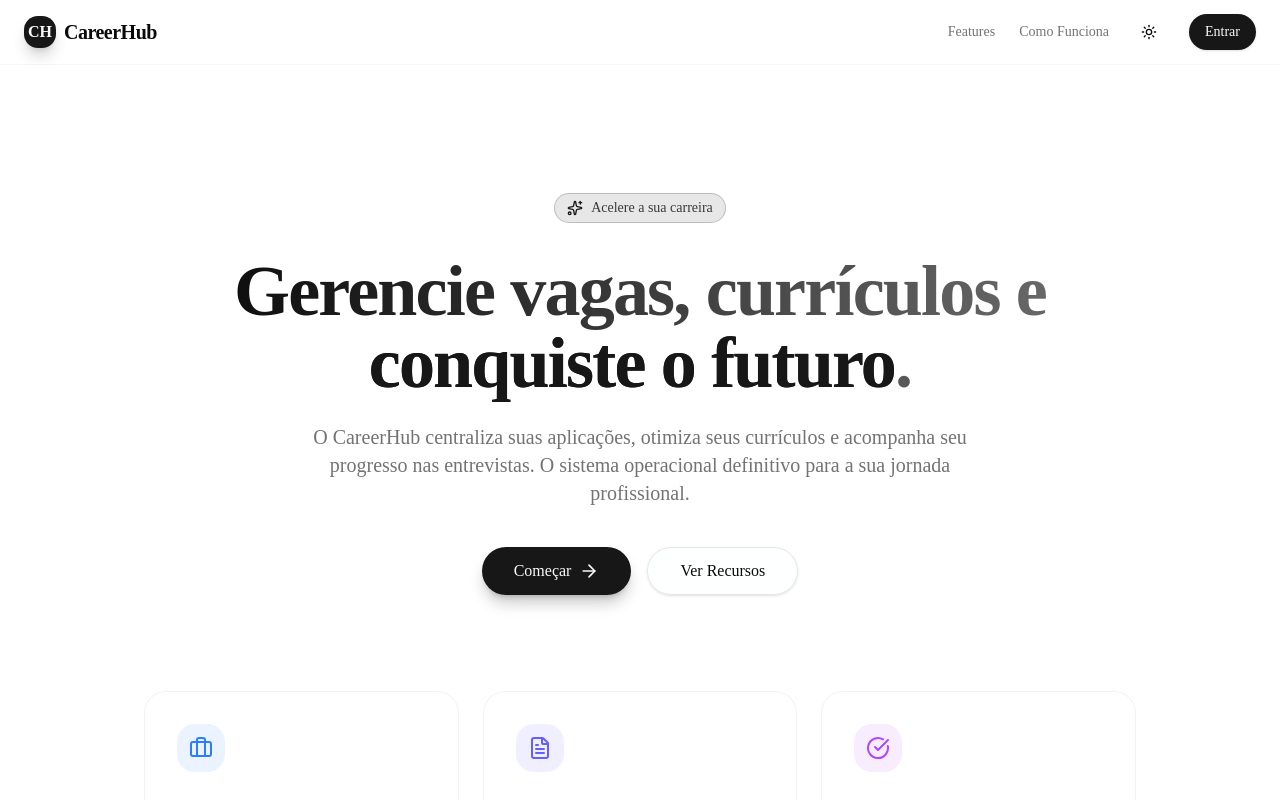
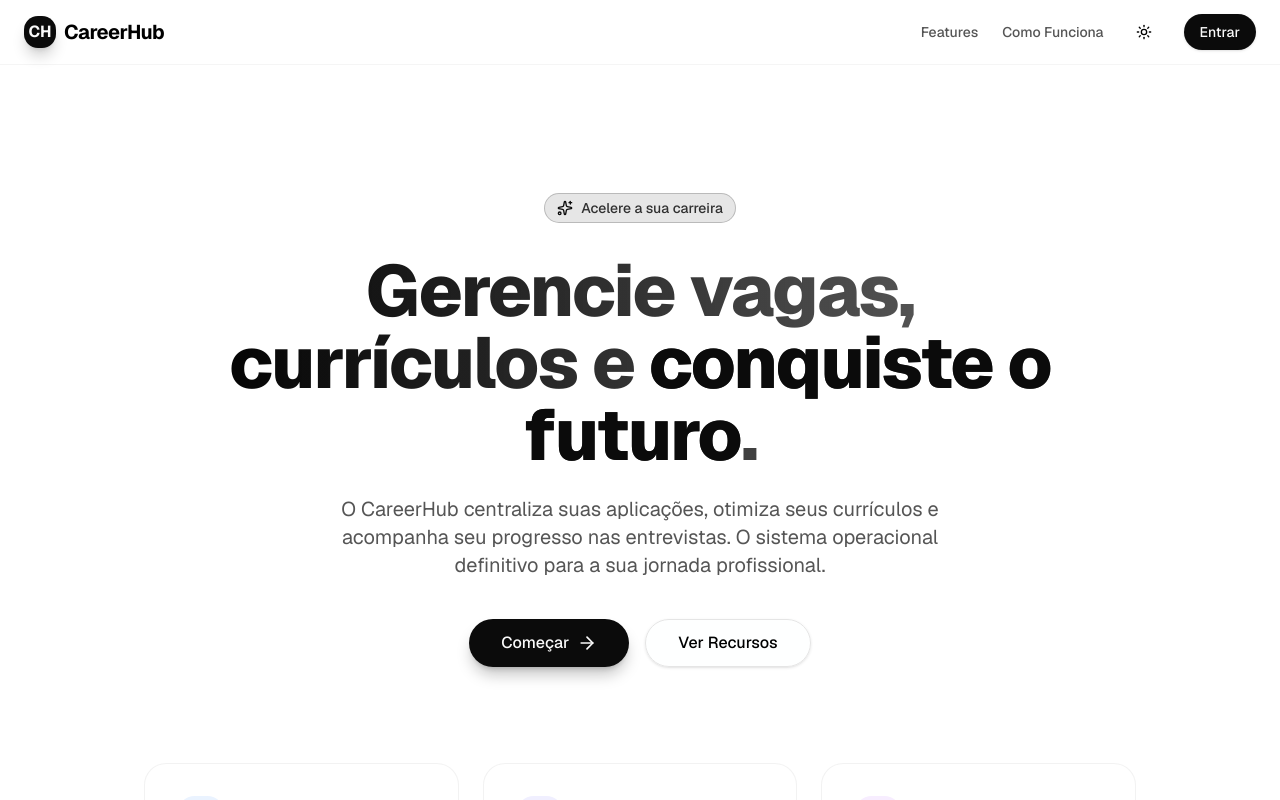
Before and after one commit to KauaMach/CareerHub, a Next.js app in the folder frontend/: page / in a window 1280 px wide. Shown: the top 800 px of the page. Built offline with nearby package versions, Linux system fonts and the light colour scheme.

Commit message:
style(frontend): corrige tipografia base e refina contraste UI

```diff
--- a/frontend/src/app/(dashboard)/layout.tsx
+++ b/frontend/src/app/(dashboard)/layout.tsx
@@ -1,5 +1,6 @@
+"use client";
+
 import { api } from "@/lib/api";
-"use client";
 
 import { ReactNode, useEffect, useState } from "react";
 import Link from "next/link";
@@ -25,8 +26,8 @@ export default function DashboardLayout({ children }: { children: ReactNode }) {
   const getNavClass = (path: string) => {
     const isActive = path === '/dashboard' ? pathname === '/dashboard' : pathname.startsWith(path);
     return isActive
-      ? "flex items-center gap-3 px-3 py-2.5 rounded-lg bg-primary/10 text-primary font-medium transition-colors"
-      : "flex items-center gap-3 px-3 py-2.5 rounded-lg text-muted-foreground hover:bg-accent hover:text-accent-foreground transition-colors";
+      ? "flex items-center gap-3 px-3 py-2.5 rounded-lg bg-primary/10 text-primary font-semibold transition-colors"
+      : "flex items-center gap-3 px-3 py-2.5 rounded-lg text-foreground/70 font-medium hover:bg-accent hover:text-accent-foreground transition-colors";
   };
 
   if (!isMounted) return null;
--- a/frontend/src/app/globals.css
+++ b/frontend/src/app/globals.css
@@ -7,7 +7,7 @@
 @theme inline {
   --color-background: var(--background);
   --color-foreground: var(--foreground);
-  --font-sans: var(--font-sans);
+  --font-sans: var(--font-geist-sans);
   --font-mono: var(--font-geist-mono);
   --font-heading: var(--font-sans);
   --color-sidebar-ring: var(--sidebar-ring);
@@ -50,19 +50,19 @@
 
 :root {
   --background: oklch(1 0 0);
-  --foreground: oklch(0.145 0 0);
+  --foreground: oklch(0.05 0 0); /* Darker foreground */
   --card: oklch(1 0 0);
-  --card-foreground: oklch(0.145 0 0);
+  --card-foreground: oklch(0.05 0 0);
   --popover: oklch(1 0 0);
-  --popover-foreground: oklch(0.145 0 0);
-  --primary: oklch(0.205 0 0);
+  --popover-foreground: oklch(0.05 0 0);
+  --primary: oklch(0.15 0 0);
   --primary-foreground: oklch(0.985 0 0);
   --secondary: oklch(0.97 0 0);
-  --secondary-foreground: oklch(0.205 0 0);
-  --muted: oklch(0.97 0 0);
-  --muted-foreground: oklch(0.556 0 0);
-  --accent: oklch(0.97 0 0);
-  --accent-foreground: oklch(0.205 0 0);
+  --secondary-foreground: oklch(0.15 0 0);
+  --muted: oklch(0.96 0 0);
+  --muted-foreground: oklch(0.45 0 0); /* Darker muted text */
+  --accent: oklch(0.96 0 0);
+  --accent-foreground: oklch(0.15 0 0);
   --destructive: oklch(0.577 0.245 27.325);
   --border: oklch(0.922 0 0);
   --input: oklch(0.922 0 0);
```
